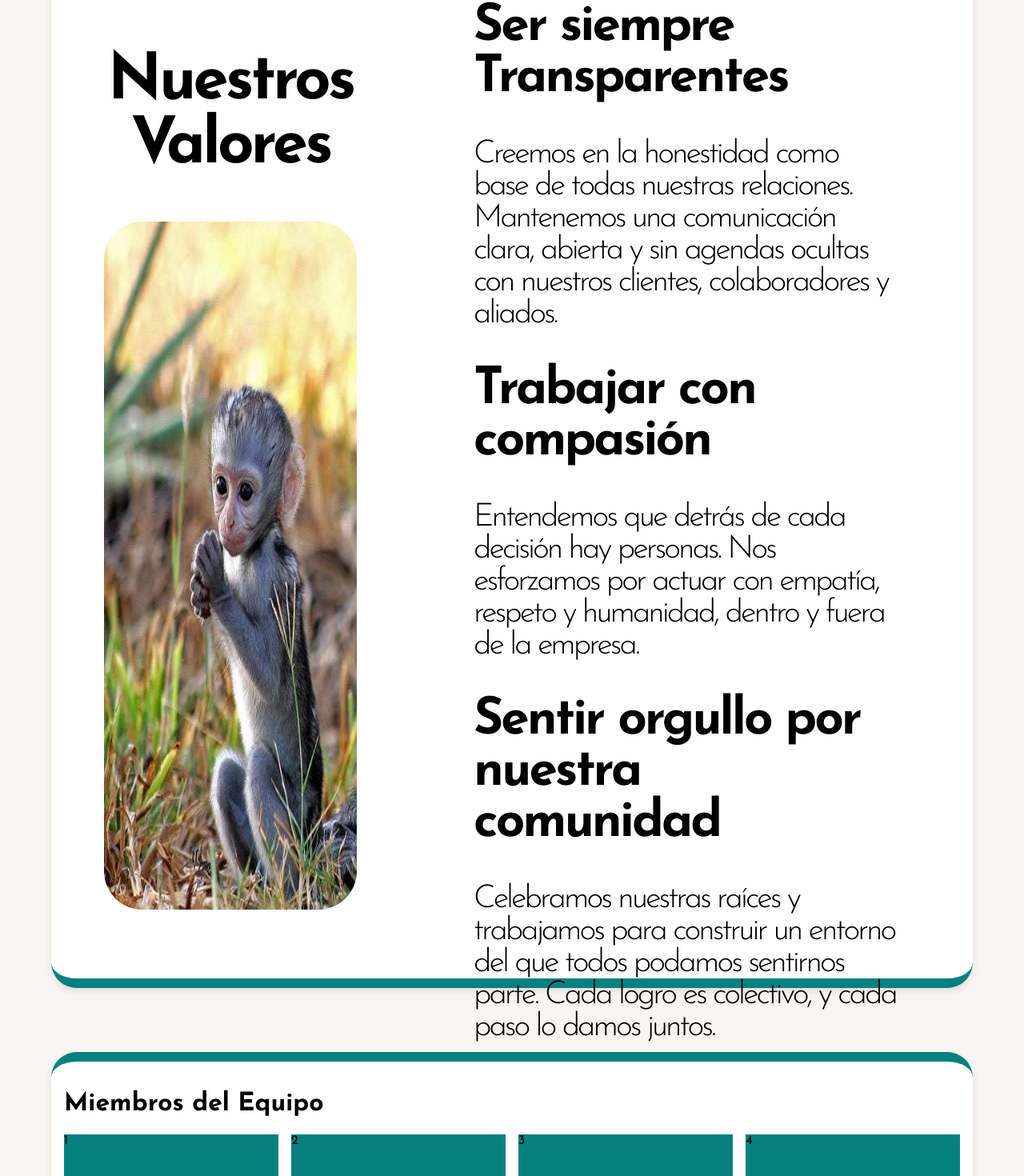
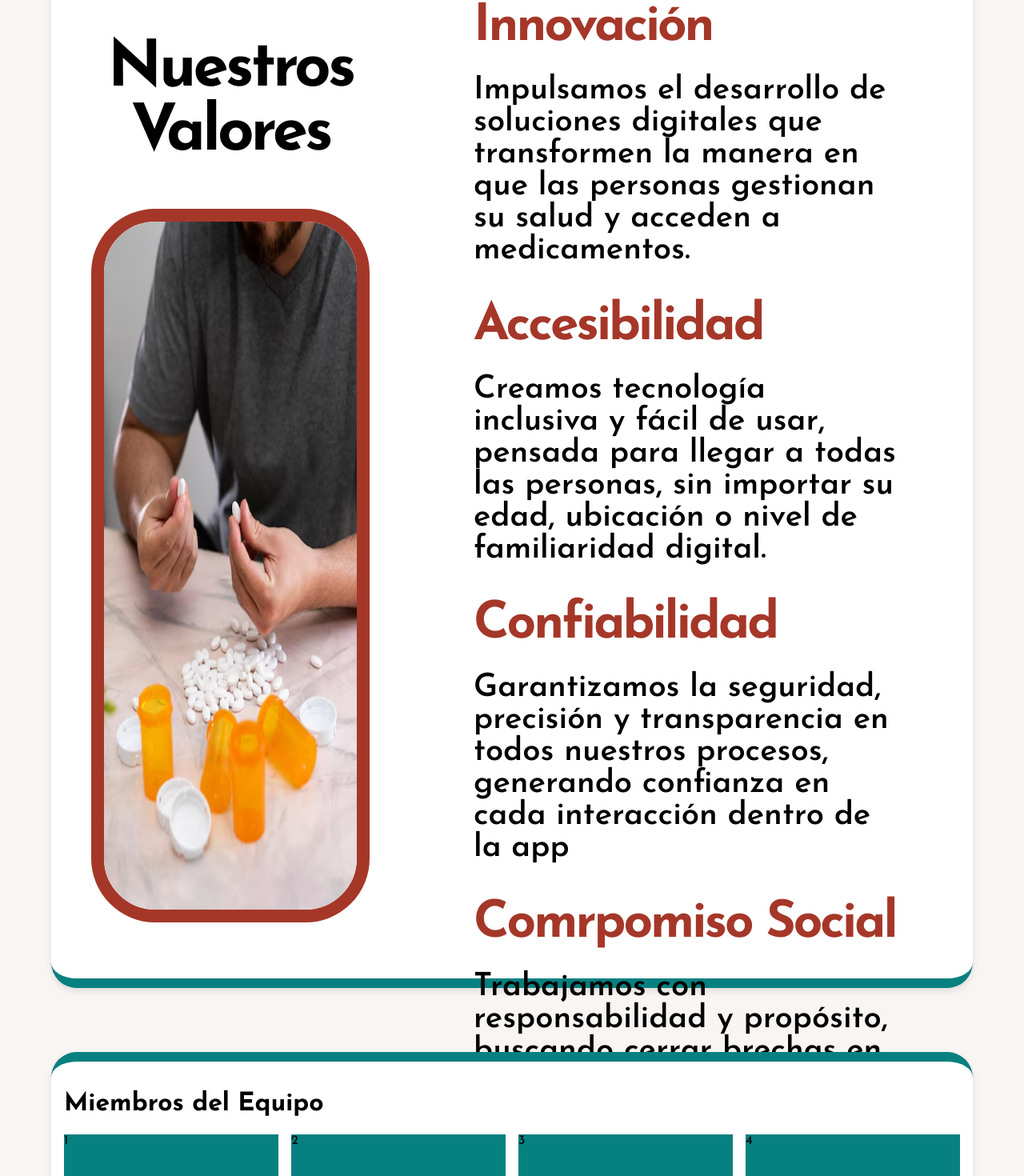
Before and after one commit to carlosegueda/industria_sftwr_proyecto, a React (Vite) app: page /acercadenosotros in a window 1280 px wide. Shown: the part 1053-2523 px from the top of the page at 80% size. Built offline with nearby package versions, Linux system fonts and the light colour scheme.

Commit message:
Modif nosotros

```diff
--- a/src/css/nosotros.css
+++ b/src/css/nosotros.css
@@ -116,7 +116,8 @@
 .valores > .izquierda > img {
   height: 70%;
   width: 90%;
-  border-radius: 3rem;
+  border-radius: 5rem;
+  border: 1rem solid var(--rojizo2);
 }
 
 .valores > .derecha {
@@ -128,12 +129,13 @@
 .valores > .derecha > h1 {
   font-size: 4rem;
   letter-spacing: -3px;
+  color: var(--rojizo2);
 }
 
 .valores > .derecha > h2 {
-  font-weight: 300;
+  font-weight: 600;
   font-size: 2.5rem;
-  letter-spacing: -3px;
+  margin-top:-1rem;
 }
 
 .equipo {
--- a/src/pages/inicio.jsx
+++ b/src/pages/inicio.jsx
@@ -28,6 +28,10 @@ export default function PaginaInicio() {
           <Link to="/acercadenosotros"><button className="botonAU"> Quiénes Somos</button></Link>
 
         </div>
+
+        <div className="footer">
+            <p>© PillBuddy Co. Todos los derechos reservados 2025</p>
+          </div>
       </div>
     </>
   );
--- a/src/pages/nosotros.jsx
+++ b/src/pages/nosotros.jsx
@@ -23,26 +23,32 @@ export default function PaginaNosotros() {
 
         <div className="valores">
           <div className="izquierda">
-            <h1>Nuestros Valores</h1> <img src="monoejemplo.jpg" />
+            <h1>Nuestros Valores</h1> <img src="viejo-pastilla.png" />
           </div>
           <div className="derecha">
-            <h1>Ser siempre Transparentes</h1>
+            <h1>Innovación</h1>
             <h2>
-              Creemos en la honestidad como base de todas nuestras relaciones.
-              Mantenemos una comunicación clara, abierta y sin agendas ocultas
-              con nuestros clientes, colaboradores y aliados.
+              Impulsamos el desarrollo de soluciones digitales que transformen
+              la manera en que las personas gestionan su salud y acceden a
+              medicamentos.
             </h2>
-            <h1>Trabajar con compasión</h1>
+            <h1>Accesibilidad</h1>
             <h2>
-              Entendemos que detrás de cada decisión hay personas. Nos
-              esforzamos por actuar con empatía, respeto y humanidad, dentro y
-              fuera de la empresa.
+              Creamos tecnología inclusiva y fácil de usar, pensada para llegar
+              a todas las personas, sin importar su edad, ubicación o nivel de
+              familiaridad digital.
             </h2>
-            <h1>Sentir orgullo por nuestra comunidad</h1>
+            <h1>Confiabilidad</h1>
             <h2>
-              Celebramos nuestras raíces y trabajamos para construir un entorno
-              del que todos podamos sentirnos parte. Cada logro es colectivo, y
-              cada paso lo damos juntos.
+              Garantizamos la seguridad, precisión y transparencia en todos
+              nuestros procesos, generando confianza en cada interacción dentro
+              de la app
+            </h2>
+            <h1>Comrpomiso Social</h1>
+            <h2>
+              Trabajamos con responsabilidad y propósito, buscando cerrar
+              brechas en el acceso a la salud y generar un impacto positivo en
+              las comunidades más necesitadas.
             </h2>
           </div>
         </div>
```
Also changed, not shown: public/viejo-pastilla.jpg (added), public/viejo-pastilla.png (added).
